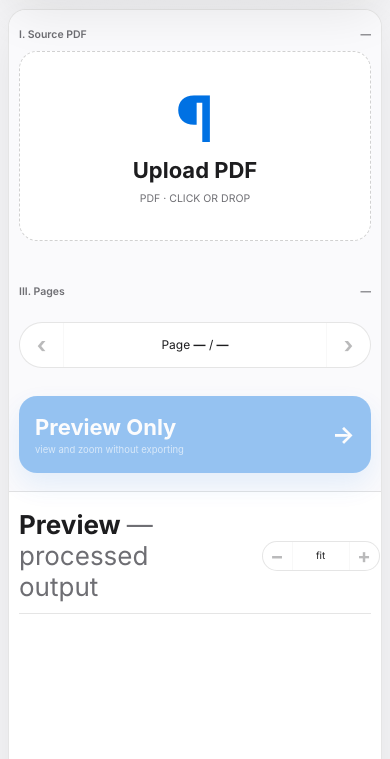
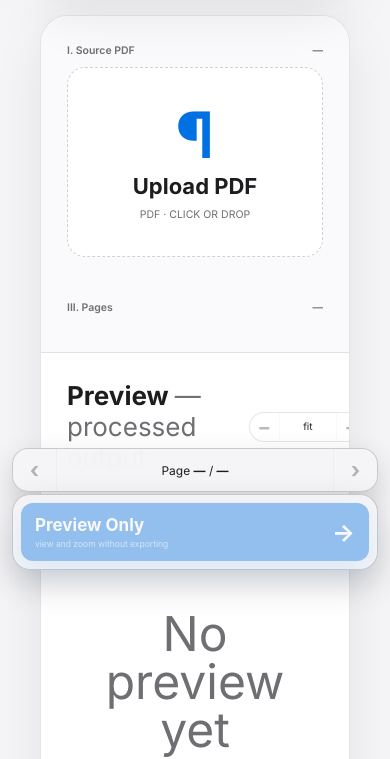
Before and after one commit to Ethan-H147/PDF-Tools, a plain HTML site: page index.html in a window 390 px wide. Shown: the part 264-1023 px from the top of the page. Drawn offline with Linux system fonts and the light colour scheme; a script that the page names is missing.

Commit message:
Add mobile sticky page controls

```diff
--- a/styles.css
+++ b/styles.css
@@ -2617,16 +2617,12 @@
 
   @media (max-width: 700px) {
     .frame {
-      padding: calc(86px + env(safe-area-inset-top, 0px)) 8px 42px;
-    }
-
-    main {
-      border-radius: 18px;
-      margin-top: 12px;
-    }
-
-    .panel {
-      padding: 18px 10px;
+      padding-top: calc(86px + env(safe-area-inset-top, 0px));
+      padding-bottom: calc(168px + env(safe-area-inset-bottom, 0px));
+    }
+
+    body.preview-only-mode .frame {
+      padding-bottom: calc(92px + env(safe-area-inset-bottom, 0px));
     }
 
     .tool-nav {
@@ -2656,6 +2652,73 @@
       padding: 14px 12px;
     }
 
+    .pagenav {
+      background: rgba(245, 245, 247, 0.94);
+      -webkit-backdrop-filter: blur(18px) saturate(1.2);
+      backdrop-filter: blur(18px) saturate(1.2);
+      border-color: var(--line-strong);
+      border-radius: 16px;
+      box-shadow: 0 12px 30px rgba(0, 0, 0, 0.16);
+      left: 12px;
+      margin: 0;
+      position: fixed;
+      right: 12px;
+      bottom: calc(88px + env(safe-area-inset-bottom, 0px));
+      z-index: 1000;
+    }
+
+    .pagenav button {
+      height: 42px;
+    }
+
+    body.preview-only-mode .pagenav {
+      bottom: calc(10px + env(safe-area-inset-bottom, 0px));
+    }
+
+    .actions {
+      background: rgba(245, 245, 247, 0.94);
+      -webkit-backdrop-filter: blur(18px) saturate(1.2);
+      backdrop-filter: blur(18px) saturate(1.2);
+      border: 1px solid var(--line-strong);
+      border-radius: 18px;
+      box-shadow: 0 14px 34px rgba(0, 0, 0, 0.18);
+      left: 12px;
+      margin: 0;
+      padding: 8px;
+      position: fixed;
+      right: 12px;
+      bottom: calc(10px + env(safe-area-inset-bottom, 0px));
+      z-index: 1000;
+    }
+
+    .actions[style*="display: none"] {
+      display: none !important;
+    }
+
+    .actions .resolution-options {
+      margin: 0 0 8px !important;
+    }
+
+    .btn-print {
+      border-radius: 12px;
+      font-size: 17px;
+      padding: 12px 42px 12px 14px;
+    }
+
+    .btn-print::after {
+      right: 14px;
+    }
+
+    .btn-print .small {
+      font-size: 8.5px;
+      letter-spacing: 0.08em;
+    }
+
+    body.dark-mode .pagenav,
+    body.dark-mode .actions {
+      background: rgba(28, 28, 30, 0.94);
+    }
+
     .preview-canvas-wrap,
     .preview-canvas-wrap canvas {
       max-width: 100%;
@@ -2694,11 +2757,7 @@
     }
 
     .preview-stage.organizing {
-      border-radius: 18px;
-      margin-left: -2px;
-      margin-right: -2px;
-      padding: 8px;
-      width: calc(100% + 4px);
+      padding: 12px;
     }
 
     .preview-stage.editing {
```
Also changed, not shown: app.js.
